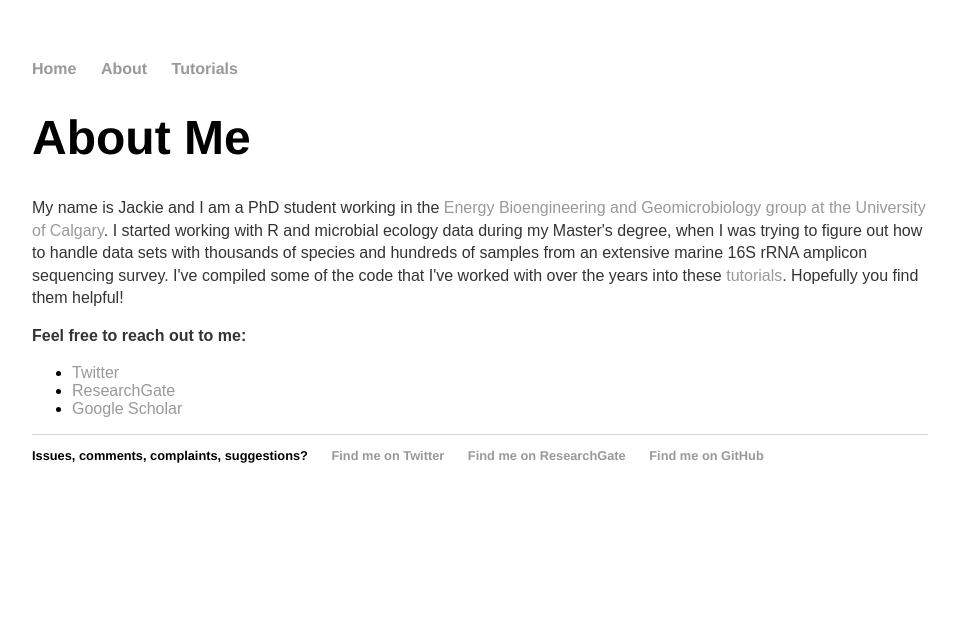
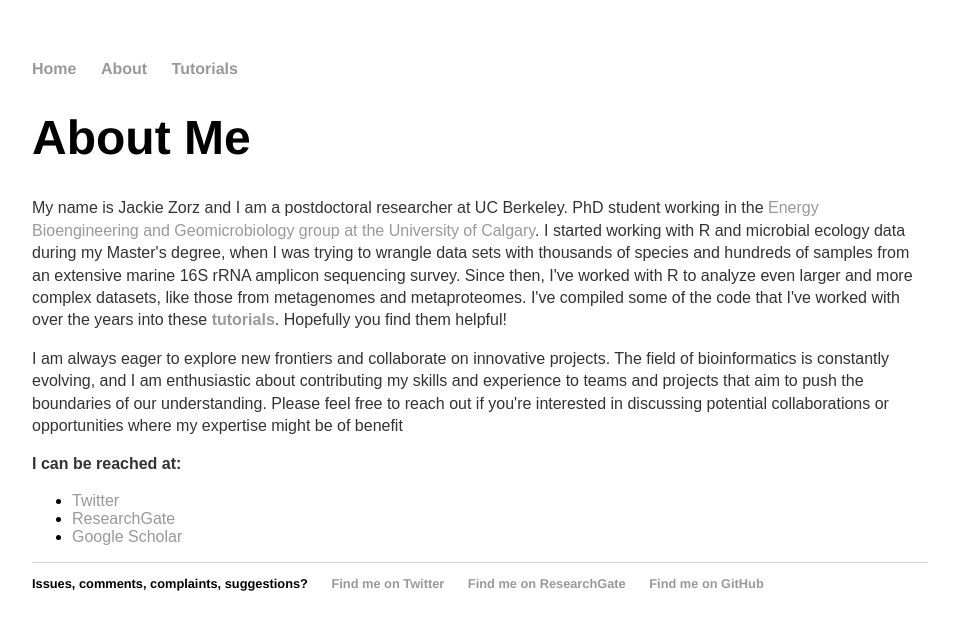
Before and after one commit to jkzorz/jkzorz.github.io, a Jekyll site: the page built from about/index.html, in a window 1280 px wide. Shown: the top 630 px of the page, without its empty margins (160-1117 px from the left). Built offline with Jekyll 4.4.1, drawn with Linux system fonts in a browser that asks for light colours.

Commit message:
Update index.html

```diff
--- a/about/index.html
+++ b/about/index.html
@@ -5,10 +5,12 @@ title: About Me
 <div class="blurb">
 	<h1>About Me</h1>
 
-<p>My name is Jackie and I am a PhD student working in the <a href="https://www.ucalgary.ca/labs/ebg">Energy Bioengineering and Geomicrobiology group at the University of Calgary</a>. I started working with R and microbial ecology data during my Master's degree, when I was trying to figure out how to handle data sets with thousands of species and hundreds of samples from an extensive marine 16S rRNA amplicon sequencing survey. I've compiled some of the code that I've worked with over the years into these <a href="https://jkzorz.github.io/blog/"> tutorials</a>. Hopefully you find them helpful!
+<p>My name is Jackie Zorz and I am a postdoctoral researcher at UC Berkeley. PhD student working in the <a href="https://www.ucalgary.ca/labs/ebg">Energy Bioengineering and Geomicrobiology group at the University of Calgary</a>. I started working with R and microbial ecology data during my Master's degree, when I was trying to wrangle data sets with thousands of species and hundreds of samples from an extensive marine 16S rRNA amplicon sequencing survey. Since then, I've worked with R to analyze even larger and more complex datasets, like those from metagenomes and metaproteomes.  I've compiled some of the code that I've worked with over the years into these <a href="https://jkzorz.github.io/blog/"><b>tutorials</b></a>. Hopefully you find them helpful!</p>
+
+<p>I am always eager to explore new frontiers and collaborate on innovative projects. The field of bioinformatics is constantly evolving, and I am enthusiastic about contributing my skills and experience to teams and projects that aim to push the boundaries of our understanding. Please feel free to reach out if you're interested in discussing potential collaborations or opportunities where my expertise might be of benefit</p>
 
 
-	<p> <b>Feel free to reach out to me: </b>
+	<p> <b>I can be reached at: </b>
 	<ul>
 		<li><a href="https://twitter.com/jkzorz">Twitter</a></li>
 		<li><a href="https://www.researchgate.net/profile/Jackie_Zorz">ResearchGate</a></li>
```
